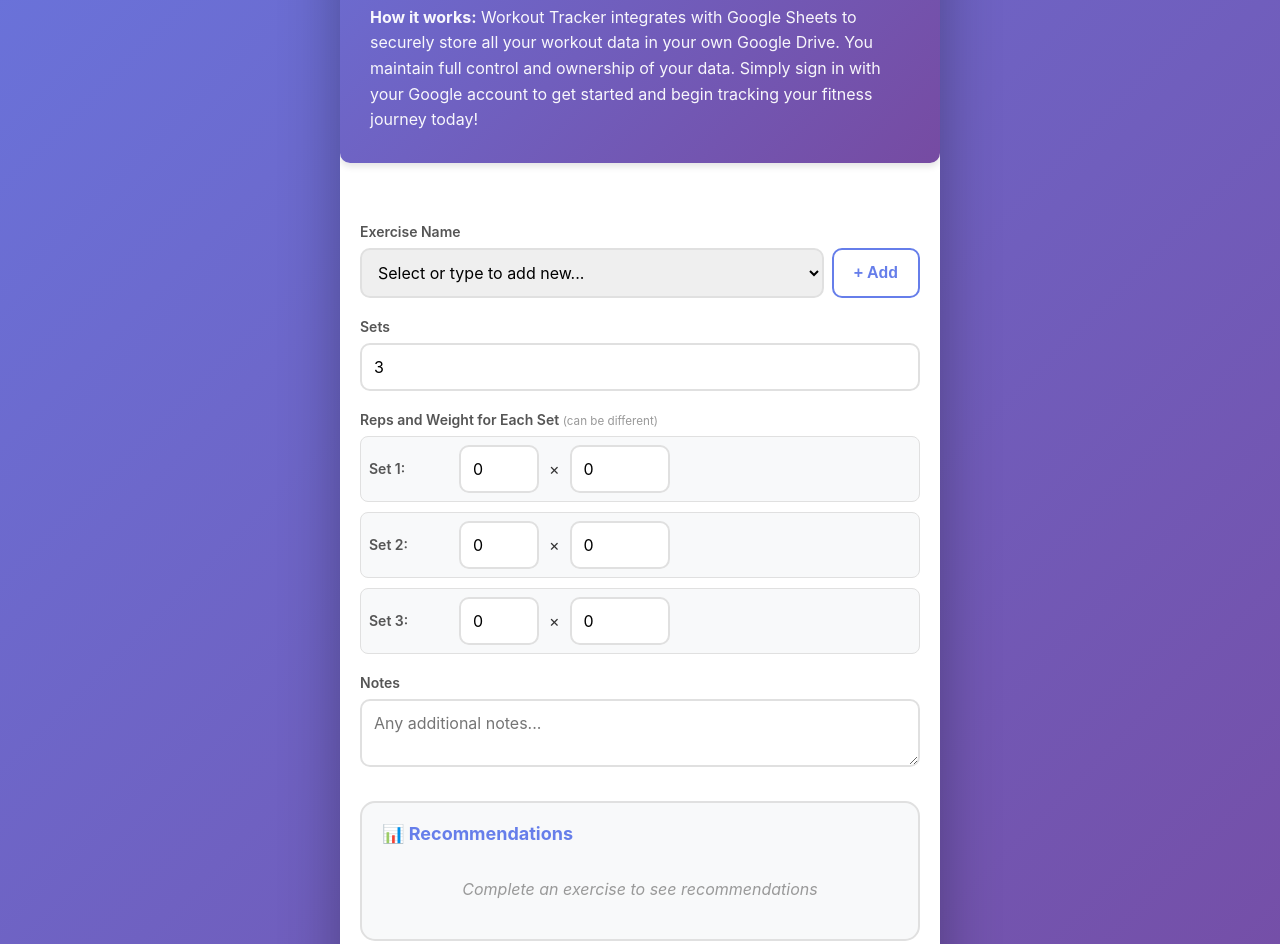
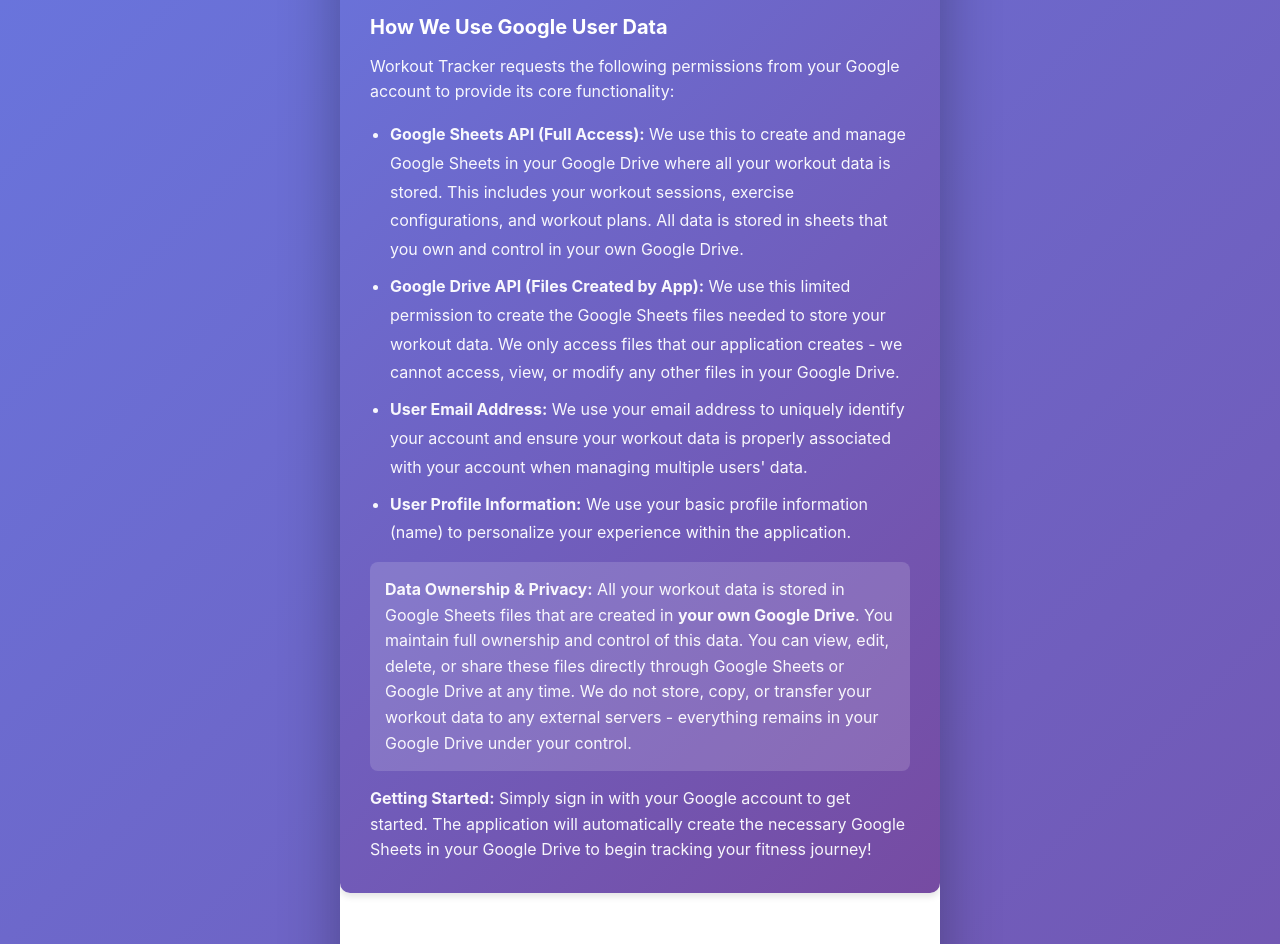
Before and after one commit to moondance1970/workout, a plain HTML site: page index.html in a window 1280 px wide. Shown: the part 780-1724 px from the top of the page. Drawn offline with nearby package versions, Linux system fonts and the light colour scheme; files whose address does not match are found by name.

Commit message:
Enhance homepage with detailed Google user data usage explanation - Explicitly explains each Google API scope and why it's needed - Details what user data is used and how - Emphasizes user data ownership and privacy - Addresses all Google verification requirements

```diff
--- a/index.html
+++ b/index.html
@@ -54,8 +54,23 @@
                 <li><strong>Get Recommendations:</strong> Receive personalized recommendations based on your previous workout performance</li>
                 <li><strong>Share Plans:</strong> Share your workout plans with friends and import plans shared by others</li>
             </ul>
+            <h3 style="font-size: 20px; margin-top: 25px; margin-bottom: 15px;">How We Use Google User Data</h3>
+            <p style="font-size: 16px; line-height: 1.6; margin-bottom: 15px;">
+                Workout Tracker requests the following permissions from your Google account to provide its core functionality:
+            </p>
+            <ul style="font-size: 16px; line-height: 1.8; margin-left: 20px; margin-bottom: 15px;">
+                <li><strong>Google Sheets API (Full Access):</strong> We use this to create and manage Google Sheets in your Google Drive where all your workout data is stored. This includes your workout sessions, exercise configurations, and workout plans. All data is stored in sheets that you own and control in your own Google Drive.</li>
+                <li><strong>Google Drive API (Files Created by App):</strong> We use this limited permission to create the Google Sheets files needed to store your workout data. We only access files that our application creates - we cannot access, view, or modify any other files in your Google Drive.</li>
+                <li><strong>User Email Address:</strong> We use your email address to uniquely identify your account and ensure your workout data is properly associated with your account when managing multiple users' data.</li>
+                <li><strong>User Profile Information:</strong> We use your basic profile information (name) to personalize your experience within the application.</li>
+            </ul>
+
+            <p style="font-size: 16px; line-height: 1.6; margin-bottom: 15px; background: rgba(255, 255, 255, 0.15); padding: 15px; border-radius: 8px;">
+                <strong>Data Ownership & Privacy:</strong> All your workout data is stored in Google Sheets files that are created in <strong>your own Google Drive</strong>. You maintain full ownership and control of this data. You can view, edit, delete, or share these files directly through Google Sheets or Google Drive at any time. We do not store, copy, or transfer your workout data to any external servers - everything remains in your Google Drive under your control.
+            </p>
+
             <p style="font-size: 16px; line-height: 1.6; margin-bottom: 0;">
-                <strong>How it works:</strong> Workout Tracker integrates with Google Sheets to securely store all your workout data in your own Google Drive. You maintain full control and ownership of your data. Simply sign in with your Google account to get started and begin tracking your fitness journey today!
+                <strong>Getting Started:</strong> Simply sign in with your Google account to get started. The application will automatically create the necessary Google Sheets in your Google Drive to begin tracking your fitness journey!
             </p>
         </div>
 
```
